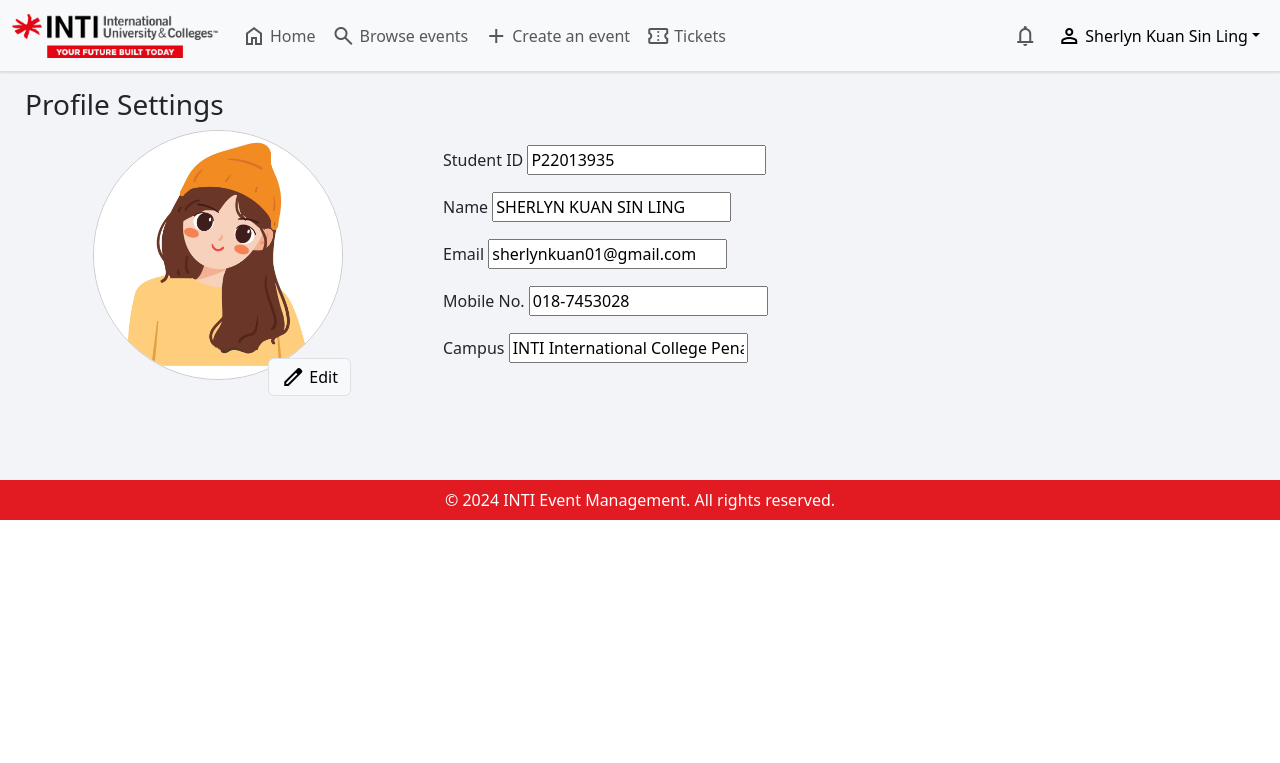
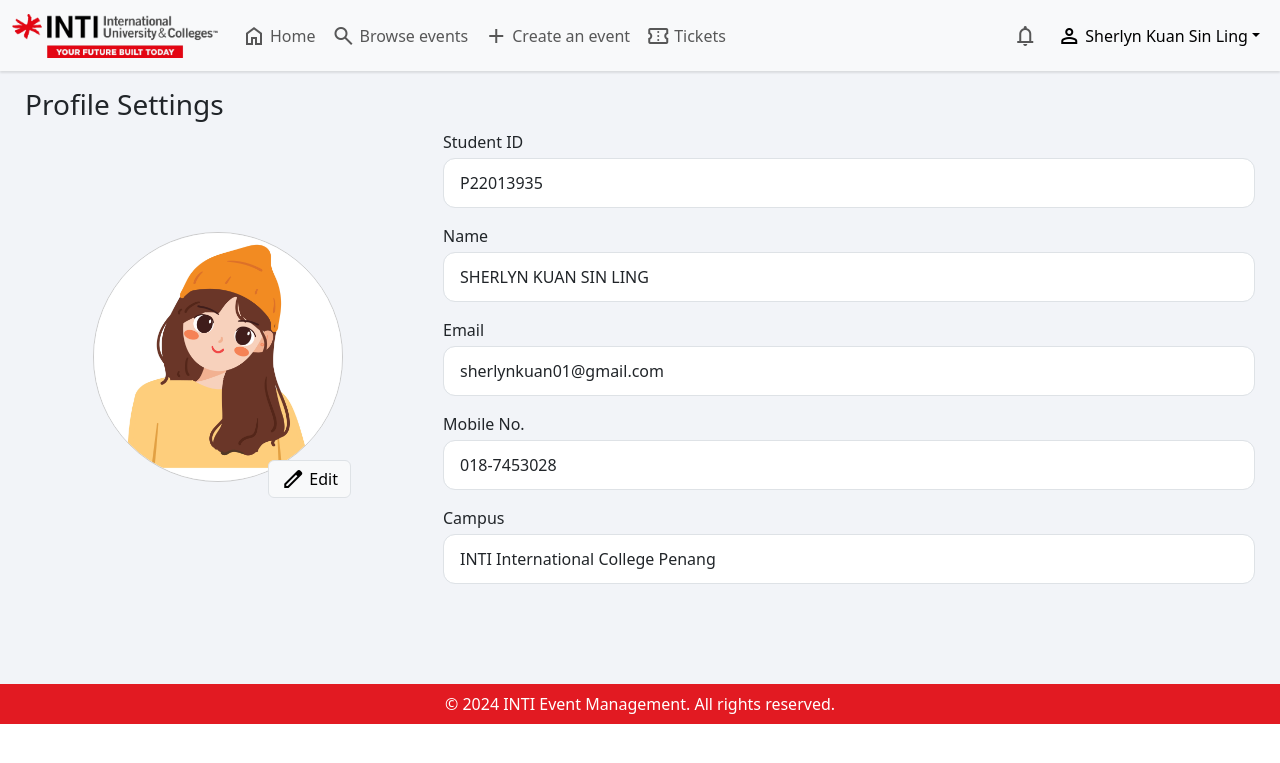
Before and after one commit to Sherlyn0410/INTI-Event-Management, a PHP site: page /profile.html in a window 1280 px wide. Shown: the top 763 px of the page. Run offline with PHP 8.4, Linux system fonts and the light colour scheme.

Commit message:
add form-control class to profile page

```diff
--- a/javascript.js
+++ b/javascript.js
@@ -164,12 +164,6 @@ document.addEventListener('DOMContentLoaded', function() {
         startDateInput.setAttribute('min', tomorrow);
     }
 
-    // Set 5-minute step for time inputs
-    const timeInputs = document.querySelectorAll('input[type="time"]');
-    timeInputs.forEach(input => {
-        input.setAttribute('step', '300'); // 300 seconds = 5 minutes
-    });
-
     // Load footer
     loadFooter();
 });
--- a/profile.html
+++ b/profile.html
@@ -20,7 +20,7 @@
               <div>
                 <img class="profile-pic mb-3" src="/INTIEventManagement/img/profile.jpg" alt="profilePic">
                 <div class="input-group text-center">
-                  <input type="file" class="form-control d-none" id="inputGroupFile04" aria-describedby="inputGroupFileAddon04" aria-label="Upload">
+                  <input type="file" class="form-control d-none" id="inputGroupFile04" accept=".jpg, .jpeg, .png" aria-describedby="inputGroupFileAddon04" aria-label="Upload">
                   <button class="btn btn-light border position-absolute bottom-0 end-0 rounded d-flex" type="button" id="editButton"><i class="material-symbols-outlined">edit</i>Edit</button>
                 </div>
               </div>
@@ -29,23 +29,23 @@
                 <form action="">
                     <div class="pb-2 pb-md-3">
                         <label for="name">Student ID</label>
-                        <input type="text" value="P22013935" readonly>
+                        <input class="form-control" type="text" value="P22013935" readonly>
                     </div>
                     <div class="pb-2 pb-md-3">
                         <label for="name">Name</label>
-                        <input type="text" class="text-uppercase" value="sherlyn kuan sin ling" readonly>
+                        <input type="text" class="text-uppercase form-control" value="sherlyn kuan sin ling" readonly>
                     </div>
                     <div class="pb-2 pb-md-3">
                         <label for="email">Email</label>
-                        <input type="text" value="sherlynkuan01@gmail.com" readonly>
+                        <input class="form-control" type="text" value="sherlynkuan01@gmail.com" readonly>
                     </div>
                     <div class="pb-2 pb-md-3">
                         <label for="email">Mobile No.</label>
-                        <input type="text" value="018-7453028" readonly>
+                        <input class="form-control" type="text" value="018-7453028" readonly>
                     </div>
                     <div class="pb-2 pb-md-3">
                         <label for="email">Campus</label>
-                        <input type="text" value="INTI International College Penang" readonly>
+                        <input class="form-control" type="text" value="INTI International College Penang" readonly>
                     </div>
                 </form>
             </div>
--- a/style.css
+++ b/style.css
@@ -3,15 +3,18 @@
   box-shadow: 0 2px 2px 0 rgba(0, 0, 0, 0.1);
 }
 
-.footer {
-  background: #E21A22;
-  color: #fff;
-}
 .dropdown-item.active,
 .dropdown-item:active {
   background: #6c757d !important;
 }
 
+/* footer */
+.footer {
+  background: #E21A22;
+  color: #fff;
+}
+
+/* page content */
 .main-wrapper {
   position: relative;
   padding: 0 1.5625rem 5.25rem;
@@ -130,11 +133,6 @@ input[type="radio"]:checked + .location-radio {
   border-radius: 50%;
 }
 
-/* file-padding */
-.input-group .form-control {
-  line-height: 2 !important;
-}
-
 /* Login page */
 .login-body {
   background: url('/INTIEventManagement/img/loginbg.png') no-repeat center center fixed;
```
